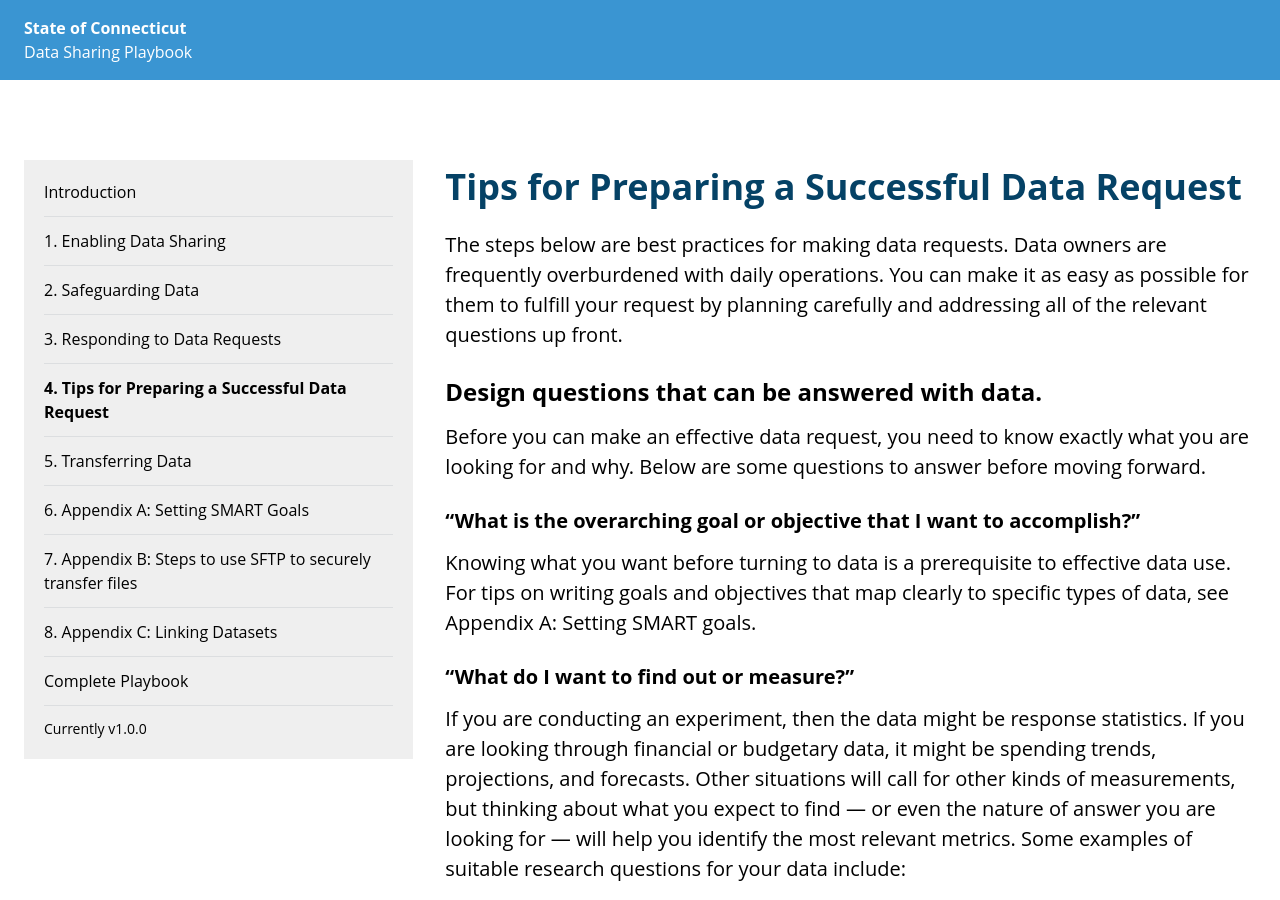
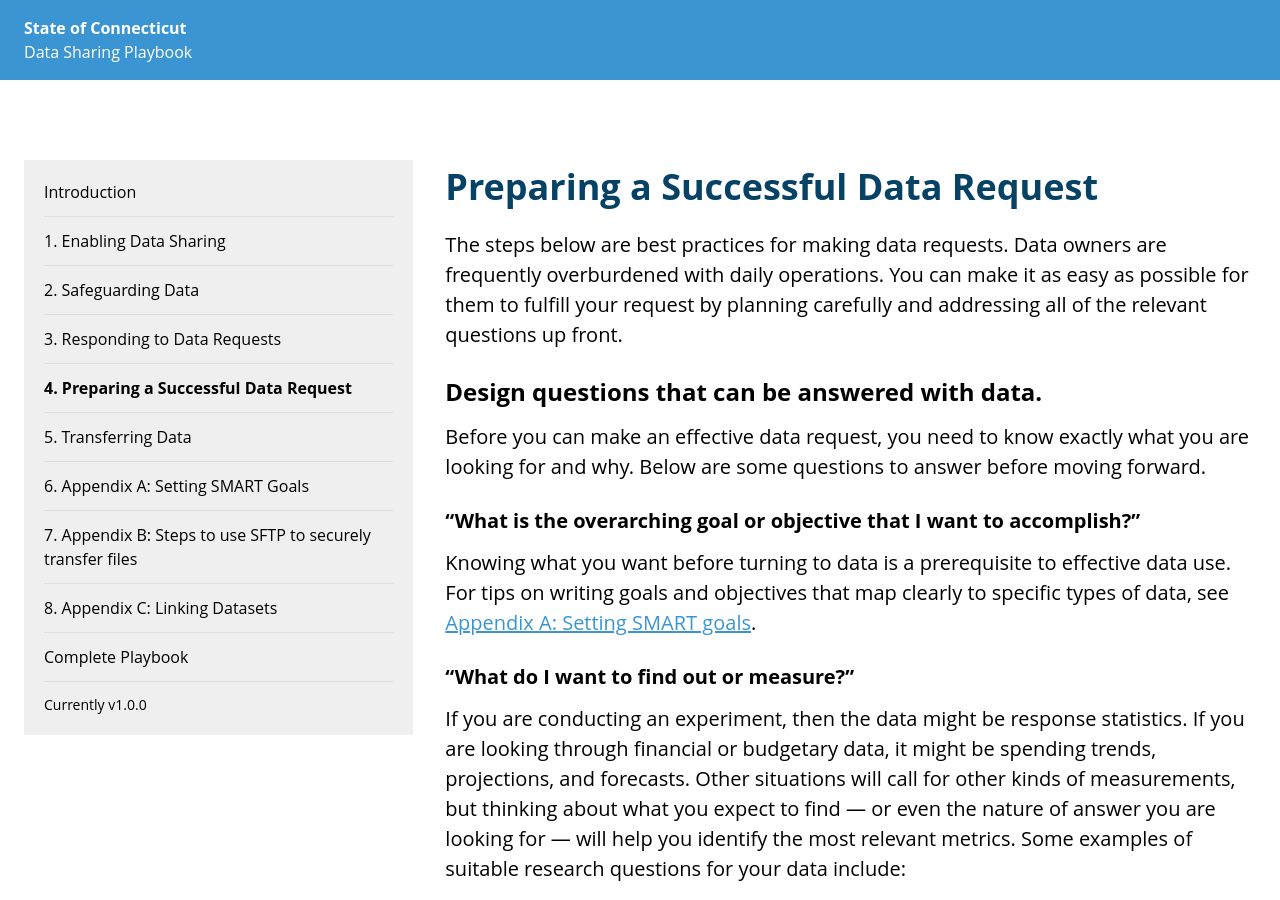
Before and after one commit to CTOpenData/data-sharing-playbook, a Jekyll site: the page built from 4_tips-for-preparing-a-successful-data-request.md, in a window 1280 px wide and 900 px high. Built offline with Jekyll 4.4.1, drawn with Linux system fonts in a browser that asks for light colours; some of the changed text lies outside the part shown.

```diff
--- a/4_tips-for-preparing-a-successful-data-request.md
+++ b/4_tips-for-preparing-a-successful-data-request.md
@@ -1,7 +1,7 @@
 ---
 layout: page
-title: Tips for Preparing a Successful Data Request
-permalink: /tips-for-preparing-a-successful-data-request/
+title: Preparing a Successful Data Request
+permalink: /preparing-a-successful-data-request/
 nav: true
 weight: 4
 ---
@@ -12,7 +12,7 @@ The steps below are best practices for making data requests. Data owners are fre
 Before you can make an effective data request, you need to know exactly what you are looking for and why. Below are some questions to answer before moving forward.
 
 ### “What is the overarching goal or objective that I want to accomplish?”
-Knowing what you want before turning to data is a prerequisite to effective data use. For tips on writing goals and objectives that map clearly to specific types of data, see Appendix A: Setting SMART goals.
+Knowing what you want before turning to data is a prerequisite to effective data use. For tips on writing goals and objectives that map clearly to specific types of data, see [Appendix A: Setting SMART goals](/data-sharing-playbook/setting-smart-goals/).
 
 ### “What do I want to find out or measure?”
 If you are conducting an experiment, then the data might be response statistics. If you are looking through financial or budgetary data, it might be spending trends, projections, and forecasts. Other situations will call for other kinds of measurements, but thinking about what you expect to find — or even the nature of answer you are looking for — will help you identify the most relevant metrics. Some examples of suitable research questions for your data include:
```
Also changed, not shown: other parts of 4_tips-for-preparing-a-successful-data-request.md (+2 -2 lines).
